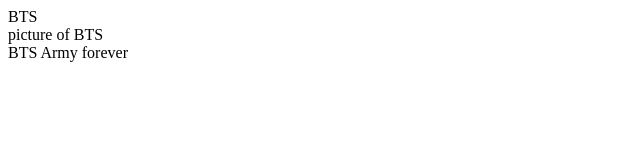
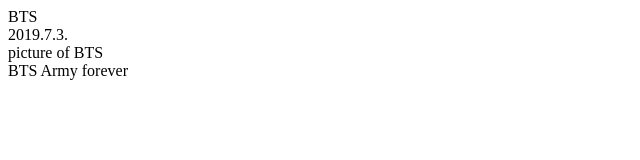
Before and after one commit to practiceteam14/bts-fan-page-practice, a plain HTML site: page index.html in a window 1280 px wide. Shown: the whole page, without its empty margins (0-640 px from the left). Drawn offline with Linux system fonts and the light colour scheme.

Commit message:
Add footer with current date

```diff
--- a/index.html
+++ b/index.html
@@ -1,5 +1,6 @@
 <html>
 	<head>BTS</head>
+	<footer> 2019.7.3. </footer>
 	<div>picture of BTS</div>
 	<body>BTS Army forever</body>
 </html>
```
